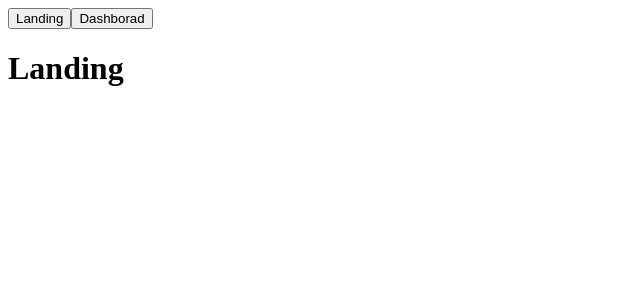
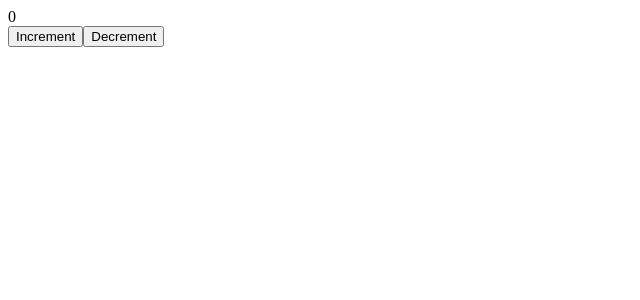
Before and after one commit to musab0712/TodoApp, a React (Vite) app in the folder frontend/: page / in a window 1280 px wide. Shown: the top 300 px of the page, without its empty margins (0-640 px from the left). Built offline with nearby package versions, Linux system fonts and the light colour scheme.

Commit message:
learn recoil

```diff
--- a/frontend/package.json
+++ b/frontend/package.json
@@ -13,7 +13,8 @@
     "axios": "^1.6.7",
     "react": "^18.2.0",
     "react-dom": "^18.2.0",
-    "react-router-dom": "^6.22.3"
+    "react-router-dom": "^6.22.3",
+    "recoil": "^0.7.7"
   },
   "devDependencies": {
     "@types/react": "^18.2.56",
--- a/frontend/src/App.jsx
+++ b/frontend/src/App.jsx
@@ -1,20 +1,10 @@
 import "./App.css";
-import React, { lazy } from "react";
-import { BrowserRouter, Route, Routes } from "react-router-dom";
-import Dashboard from "./componenets/experiment/Dashboard";
-import Landing from "./componenets/experiment/Landing";
-import Navbar from "./componenets/experiment/Navbar";
+import Count from "./componenets/experiment/Count";
 
 function App() {
   return (
     <>
-      <BrowserRouter>
-        <Navbar />
-        <Routes>
-          <Route path="/dashboard" element={<Dashboard />} />
-          <Route path="/" element={<Landing />} />
-        </Routes>
-      </BrowserRouter>
+      <Count />
     </>
   );
 }
--- /dev/null
+++ b/frontend/src/componenets/experiment/Count.jsx
@@ -0,0 +1,33 @@
+import { RecoilRoot, useRecoilValue, useSetRecoilState } from "recoil";
+import { countAtom } from "../../store/atoms/count";
+
+export default function Count() {
+  return (
+    <>
+      <RecoilRoot>
+        <CountRender />
+        <Buttons />
+      </RecoilRoot>
+    </>
+  );
+}
+
+export function CountRender() {
+  const count = useRecoilValue(countAtom);
+  return (
+    <>
+      {count}
+      <br />
+    </>
+  );
+}
+
+export function Buttons() {
+  const setCount = useSetRecoilState(countAtom);
+  return (
+    <>
+      <button onClick={() => setCount((count) => count + 1)}>Increment</button>
+      <button onClick={() => setCount((count) => count - 1)}>Decrement</button>
+    </>
+  );
+}
--- /dev/null
+++ b/frontend/src/store/atoms/count.js
@@ -0,0 +1,6 @@
+import { atom } from "recoil";
+
+export const countAtom = atom({
+  key: "countAtom",
+  default: 0,
+});
```
Also changed, not shown: 1 other file (tests, documents, lock files or other folders).
